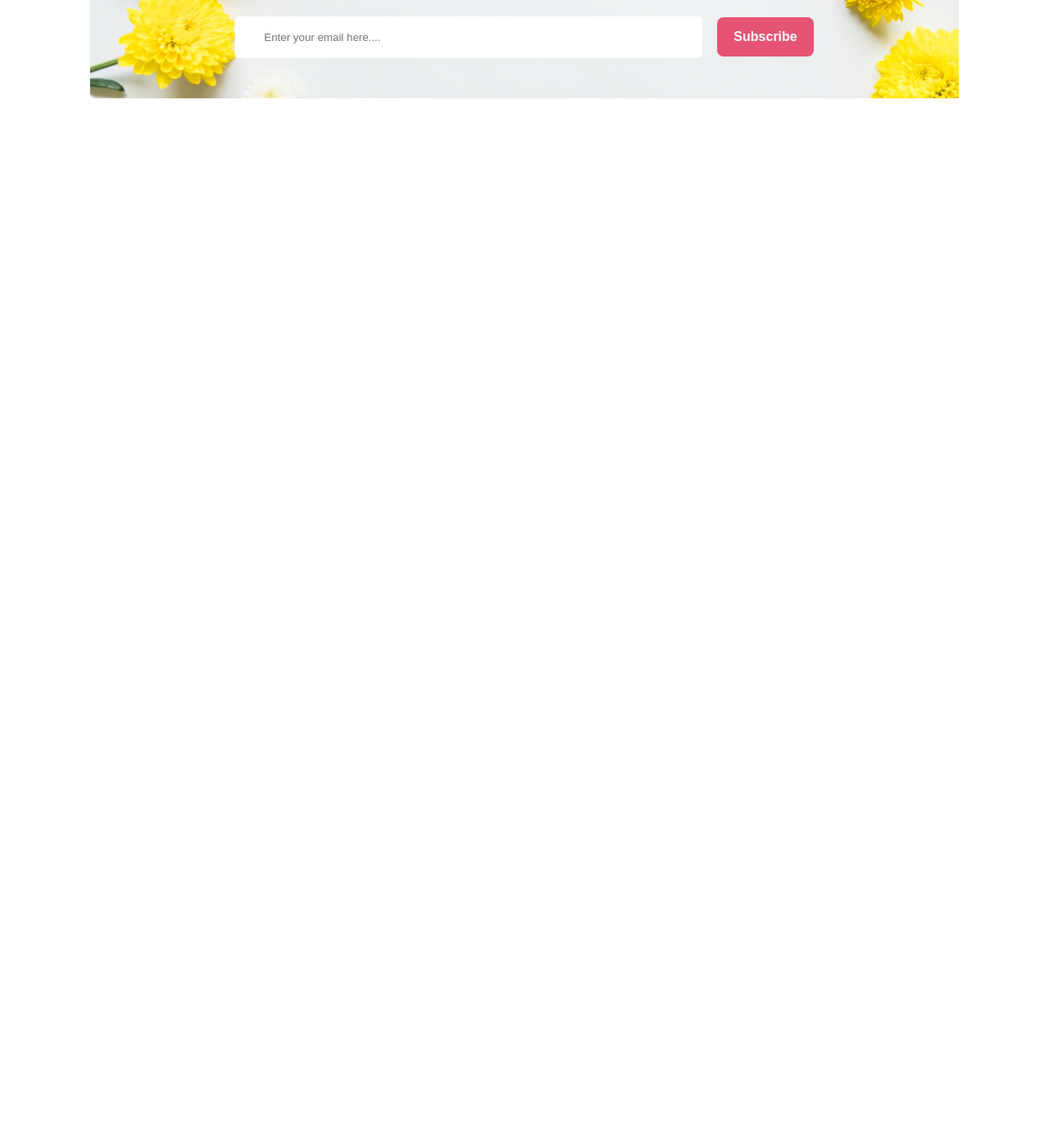
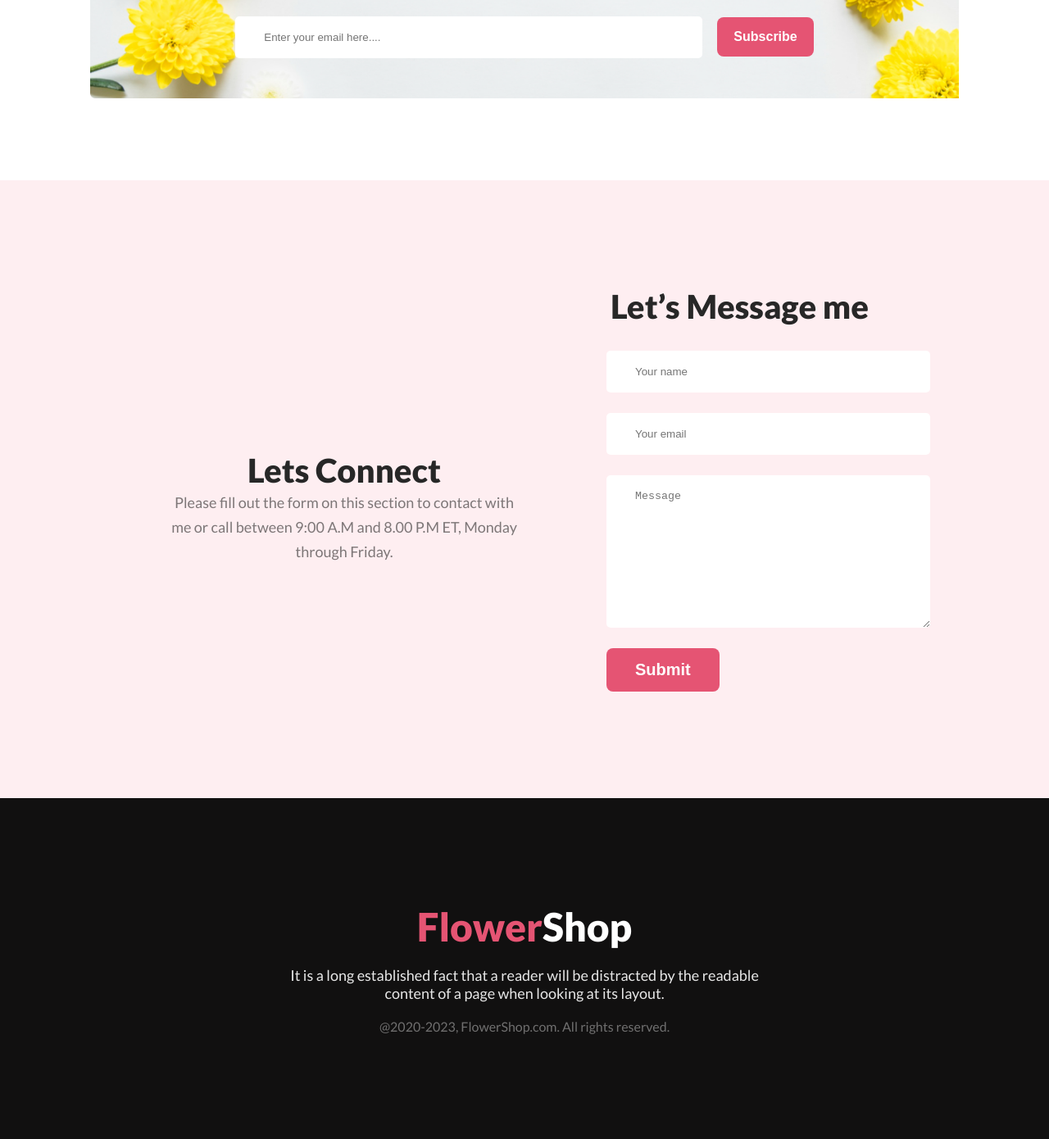
Before and after one commit to nafiulkabirbd/flower-shop, a plain HTML site: page index.html in a window 1280 px wide. Shown: the part 3392-4782 px from the top of the page at 82% size. Before the commit the page ends 3512 px from the top, so only its background shows below. Drawn offline with Linux system fonts and the light colour scheme.

Commit message:
footer added

```diff
--- a/css/style.css
+++ b/css/style.css
@@ -271,3 +271,77 @@ body {
 }
 
 /* newsletter style end */
+
+/* contact style start */
+
+.contact-section {
+    display: flex;
+    background-color: #FEEEF1;
+    gap: 100px;
+    margin-top: 100px;
+    padding: 130px 200px;
+}
+
+.contact-column {
+    width: 50%;
+    margin-top: 200px;
+}
+
+
+.contact input[type="text"],
+.contact input[type="email"],
+textarea {
+    display: block;
+    margin-bottom: 25px;
+    padding: 18px 35px;
+    color: #757575;
+    border-radius: 5px;
+    background-color: #FFF;
+    border: 0;
+    width: 100%;
+}
+
+#footer-title {
+    margin-bottom: 30px;
+}
+
+/* contact style end */
+
+/* footer style start */
+
+footer {
+    background-color: #111010;
+}
+
+.footer-content {
+    padding: 128px 0;
+    text-align: center;
+}
+
+.footer-title {
+    color: white;
+    font-size: 48px;
+    font-weight: 800;
+}
+
+.flower-text {
+    color: #E55473;
+}
+
+.footer-description {
+    color: rgba(255, 255, 255, 0.90);
+    text-align: center;
+    font-size: 18px;
+    font-weight: 400;
+    padding-top: 20px;
+}
+
+.copyright {
+    color: rgba(255, 255, 255, 0.40);
+    text-align: center;
+    font-size: 16px;
+    font-weight: 400;
+    padding-top: 20px;
+}
+
+/* footer style end */
--- a/index.html
+++ b/index.html
@@ -152,8 +152,44 @@
         </section>
         <!-- newsletter section end -->
 
+        <!-- contact section start -->
+
+        <section class="contact-section">
+            <div class="contact-column">
+                <h3 class="section-title">Lets Connect</h3>
+                <p class="section-description">Please fill out the form on this section to contact with me or call
+                    between
+                    9:00 A.M and 8.00 P.M ET, Monday through Friday.</p>
+
+            </div>
+
+            <div class="footer-column">
+                <h3 id="footer-title" class="section-title">Let’s Message me</h3>
+                <form action="" class="contact">
+                    <input type="text" name="your-name" id="your_name" placeholder="Your name">
+
+                    <input type="email" name="your-email" id="your_email" placeholder="Your email">
+
+                    <textarea name="message-box" id="message_box" cols="30" rows="10" placeholder="Message"></textarea>
+
+                    <input class="btn-primary" type="submit" value="Submit">
+                </form>
+            </div>
+        </section>
+
+        <!-- contact section end -->
     </main>
-    <footer></footer>
+    <footer>
+        <div class="footer-content">
+            <h1 class="footer-title"><span class="flower-text">Flower</span>Shop</h1>
+            <p class="footer-description">It is a long established fact that a reader will be distracted by the readable
+                <br>
+                content of a page when
+                looking at its layout.
+            </p>
+            <p class="copyright">@2020-2023, FlowerShop.com. All rights reserved. </p>
+        </div>
+    </footer>
 </body>
 
 </html>
```
